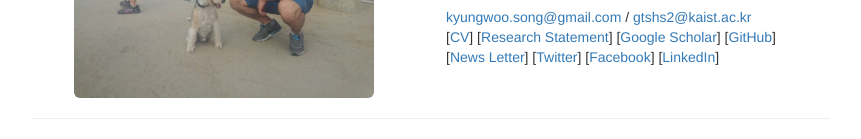
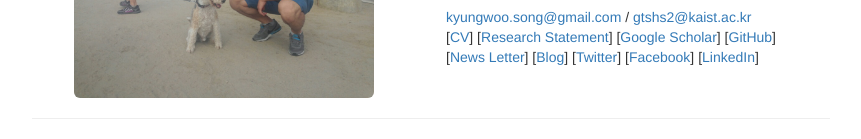
Before and after one commit to gtshs2/gtshs2.github.io, a plain HTML site: page index.html in a window 1280 px wide. Shown: the part 157-296 px from the top of the page, without its empty margins (209-1070 px from the left). Drawn offline with Linux system fonts and the light colour scheme.

Commit message:
blog add

```diff
--- a/index.html
+++ b/index.html
@@ -37,6 +37,7 @@
             [<a href="https://scholar.google.com/citations?user=HWxRii4AAAAJ&hl=ko">Google Scholar</a>]
             [<a href="https://github.com/gtshs2">GitHub</a>] <br>
 			[<a href="https://www.notion.so/gtshs2/AI-NewsLetter-cf7f7e06ddb54dd097bcba8d4720e303">News Letter</a>]
+			[<a href="https://wain-together.tistory.com/">Blog</a>]
             [<a href="https://twitter.com/kyungwoosong">Twitter</a>]
             [<a href="https://www.facebook.com/profile.php?id=100001834113402">Facebook</a>]
             [<a href="https://www.linkedin.com/in/song-kyungwoo-862863155/">LinkedIn</a>]
```
